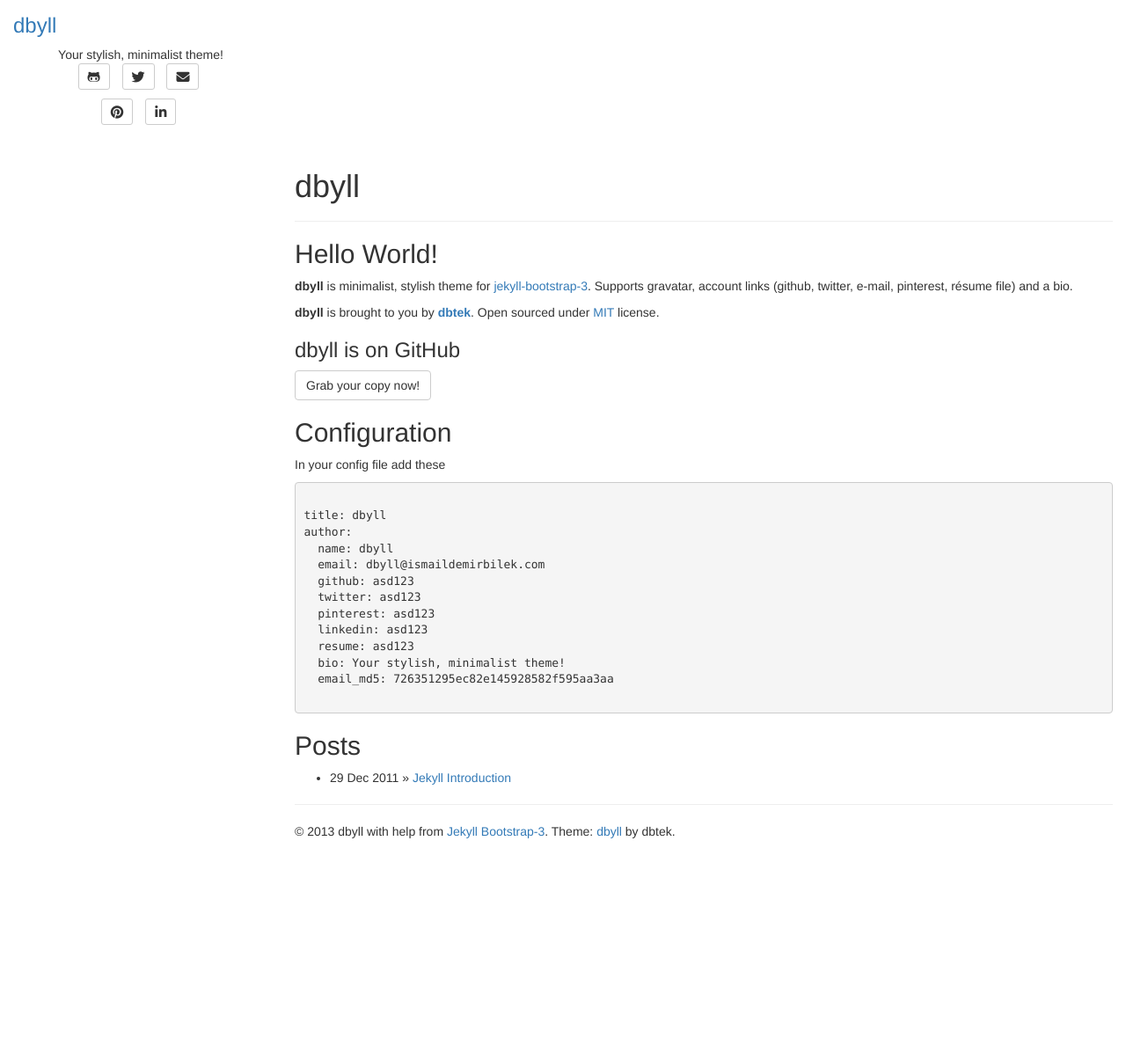
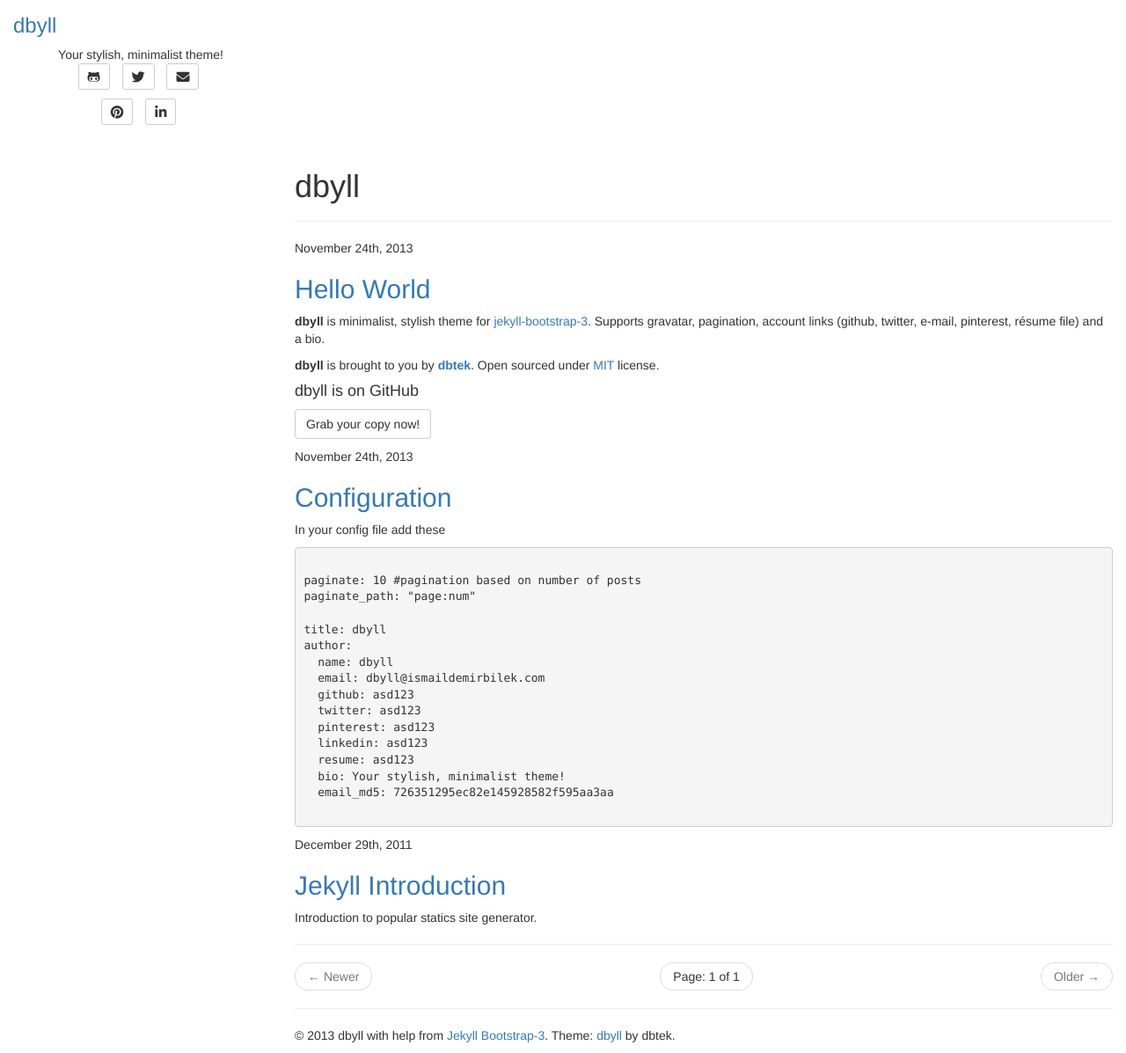
Before and after one commit to jekyll-bootstrap-3/dbyll-theme, a Jekyll site: the page built from index.html, in a window 1280 px wide, cut to the strip 154-1351 px from the top of the page. Shown: the whole strip at 88% size. Built offline with Jekyll 4.4.1, drawn with Linux system fonts in a browser that asks for light colours; nearby versions of some CDN libraries; library files that are not in the unit come from our copies; the list of posts is cut into pages by our own code; before the commit the page ends 1119 px from its top, so only the background shows below that.

Commit message:
merge, new home page

```diff
--- a/_config.yml
+++ b/_config.yml
@@ -4,6 +4,9 @@ permalink: /:categories/:year/:month/:day/:title
 
 exclude: [".rvmrc", ".rbenv-version", "README.md", "Rakefile", "changelog.md"]
 pygments: true
+
+paginate: 10 # pagination based on number of posts
+paginate_path: "page:num"
 
 # Themes are encouraged to use these universal variables
 # so be sure to set them if your theme uses them.
--- a/_includes/themes/dbyll/default.html
+++ b/_includes/themes/dbyll/default.html
@@ -38,13 +38,12 @@
             <!-- Collect the nav links, forms, and other content for toggling -->
             <div class="collapse navbar-collapse" id="bs-example-navbar-collapse-1">
                 <ul class="nav navbar-nav">
-			  <li class="active"><a href="{{ BASE_PATH }}">Home</a></li>
-			  <li><a href="{{ BASE_PATH}}{{ site.JB.categories_path }}">Categories</a></li>
-  			  <li><a href="{{ BASE_PATH}}{{ site.JB.tags_path }}">Tags</a></li>
+                    <li class="active"><a href="{{ site.BASE_PATH }}">Home</a></li>
+                    <li><a href="{{ site.BASE_PATH}}{{ site.categories_path }}">Categories</a></li>
+                    <li><a href="{{ site.BASE_PATH}}{{ site.tags_path }}">Tags</a></li>
                 </ul>
             </div><!-- /.navbar-collapse -->
         </nav>
-		<!-- navbar end -->
 
 		<div class="col-sm-3 sidebar hidden-xs">
 			{% include themes/dbyll/sidebar.html %}
--- a/_includes/themes/dbyll/post.html
+++ b/_includes/themes/dbyll/post.html
@@ -15,7 +15,10 @@
             {% endcase %}
             {{ page.date | date: "%Y" }}
         </span>
+
+        <div class="article_body">
             {{ content }}
+        </div>
 
         {% unless page.categories == empty %}
         <ul class="tag_box list-unstyled list-inline">
--- a/_includes/themes/dbyll/sidebar.html
+++ b/_includes/themes/dbyll/sidebar.html
@@ -55,8 +55,8 @@
 		{% endif %}
 		{% if site.author.resume %}
 		<li>
-			<a class="btn btn-default btn-sm" href="{{ site.author.resume }}">
-				<i class="fa fa-file fa-lg"></i>
+			<a class="btn btn-default btn-sm" href="{{ BASE_PATH }}{{ site.JB.rss_path }}">
+				<i class="fa fa-rss fa-lg"></i>
 			</a>
 		</li>
 		{% endif %}
--- a/_layouts/footer.html
+++ /dev/null
@@ -1,5 +0,0 @@
----
-layout: default
----
-{% include JB/setup %}
-{% include themes/dbyll/footer.html %}
--- a/_layouts/header.html
+++ /dev/null
@@ -1,5 +0,0 @@
----
-layout: default
----
-{% include JB/setup %}
-{% include themes/dbyll/header.html %}
--- a/_layouts/sidebar.html
+++ /dev/null
@@ -1,5 +0,0 @@
----
-layout: default
----
-{% include JB/setup %}
-{% include themes/dbyll/sidebar.html %}
--- a/_posts/core-samples/2011-12-29-jekyll-introduction.md
+++ b/_posts/core-samples/2011-12-29-jekyll-introduction.md
@@ -3,6 +3,7 @@ layout: post
 category : lessons
 tagline: "Supporting tagline"
 tags : [intro, beginner, jekyll, tutorial]
+description: Introduction to popular statics site generator.
 ---
 {% include JB/setup %}
 
--- /dev/null
+++ b/index.html
@@ -0,0 +1,75 @@
+---
+layout: page
+title: dbyll
+tagline:
+---
+
+{% for post in paginator.posts %}
+
+        <article class="home">
+
+            <span class="post-date">
+                {% assign d = post.date | date: "%d" | plus:'0' %}
+                {{ post.date | date: "%B" }}
+                {% case d %}
+                  {% when 1 or 21 or 31 %}{{ d }}st,
+                  {% when 2 or 22 %}{{ d }}nd,
+                  {% when 3 or 23 %}{{ d }}rd,
+                  {% else %}{{ d }}th,
+                {% endcase %}
+                {{ post.date | date: "%Y" }}
+            </span>
+
+            <h2>
+                <a href="{{ BASE_PATH }}{{ post.url }}">{{ post.title }}</a>
+            </h2>
+
+            <div>
+                {% if post.fullview %}
+                  {{ post.content }}
+                {% else %}
+                    {% if post.shortinfo %}
+                        {{ post.shortinfo }}
+                    {% elsif post.description %}
+                        {{ post.description }}
+                    {% else %}
+                        {{ post.excerpt }}
+                    {% endif %}
+                {% endif %}
+            </div>
+
+        </article>
+{% endfor %}
+<hr/>
+
+<ul class="pager">
+
+  {% if paginator.previous_page %}
+    <li class="previous">
+      {% if paginator.previous_page == 1 %}
+        <a href="{{ BASE_PATH }}/">&larr; Newer</a>
+      {% else %}
+        <a href="{{ BASE_PATH }}/page{{ paginator.previous_page }}">&larr; Newer</a>
+      {% endif %}
+    </li>
+  {% else %}
+    <li class="previous disabled">
+      <a>&larr; Newer</a>
+    </li>
+  {% endif %}
+
+  <li>
+          <span class="page_number">Page: {{ paginator.page }} of {{ paginator.total_pages }}</span>
+  </li>
+
+  {% if paginator.next_page %}
+    <li class="next">
+            <a href="{{ BASE_PATH }}/page{{ paginator.next_page }}">Older &rarr;</a>
+    </li>
+  {% else %}
+    <li class="next disabled">
+            <a>Older &rarr;</a>
+    </li>
+  {% endif %}
+
+</ul>
--- a/index.md
+++ /dev/null
@@ -1,43 +0,0 @@
----
-layout: page
-title: dbyll
-tagline:
----
-{% include JB/setup %}
-
-
-## Hello World!
-
-**dbyll** is minimalist, stylish theme for [jekyll-bootstrap-3](https://github.com/dbtek/jekyll-bootstrap-3). Supports gravatar, account links (github, twitter, e-mail, pinterest, résume file) and a bio.
-
-**dbyll** is brought to you by **[dbtek](http://ismaildemirbilek.com)**. Open sourced under [MIT](http://opensource.org/licenses/MIT) license.
-
-### dbyll is on GitHub
-<a class="btn btn-default" href="https://github.com/jekyll-bs3/dbyll">Grab your copy now!</a>
-
-## Configuration
-In your config file add these
-<pre>
-<code>
-title: dbyll
-author:
-  name: dbyll
-  email: dbyll@ismaildemirbilek.com
-  github: asd123
-  twitter: asd123
-  pinterest: asd123
-  linkedin: asd123
-  resume: asd123
-  bio: Your stylish, minimalist theme!
-  email_md5: 726351295ec82e145928582f595aa3aa
-</code>
-</pre>
-
-
-## Posts
-
-<ul class="posts">
-  {% for post in site.posts %}
-    <li><span>{{ post.date | date_to_string }}</span> &raquo; <a href="{{ BASE_PATH }}{{ post.url }}">{{ post.title }}</a></li>
-  {% endfor %}
-</ul>
```
Also changed, not shown: _posts/2013-11-24-configuration.md (added, +30 -0 lines), _posts/2013-11-24-hello-world.md (added, +16 -0 lines), assets/themes/dbyll/css/style.css (+10 -2 lines). Lines whose indentation alone changed are shown as unchanged.
